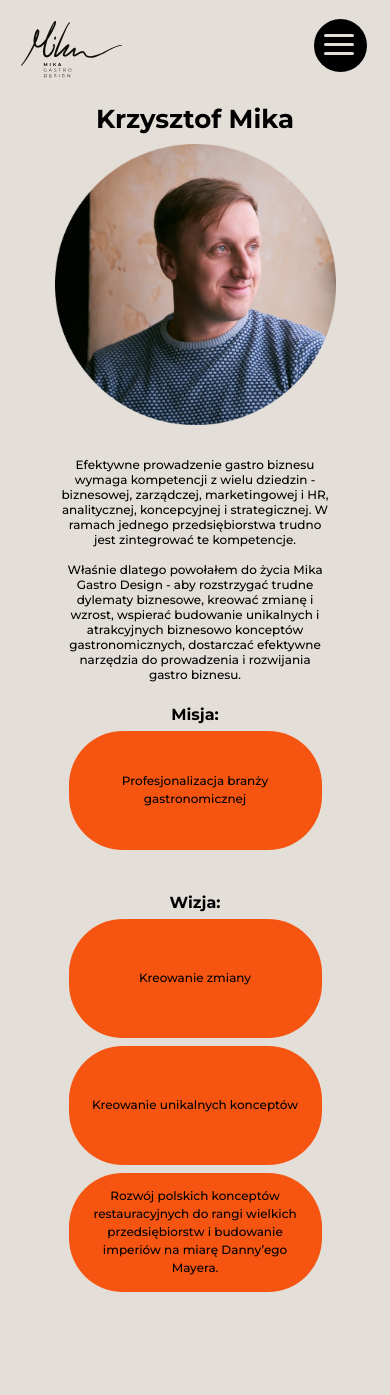
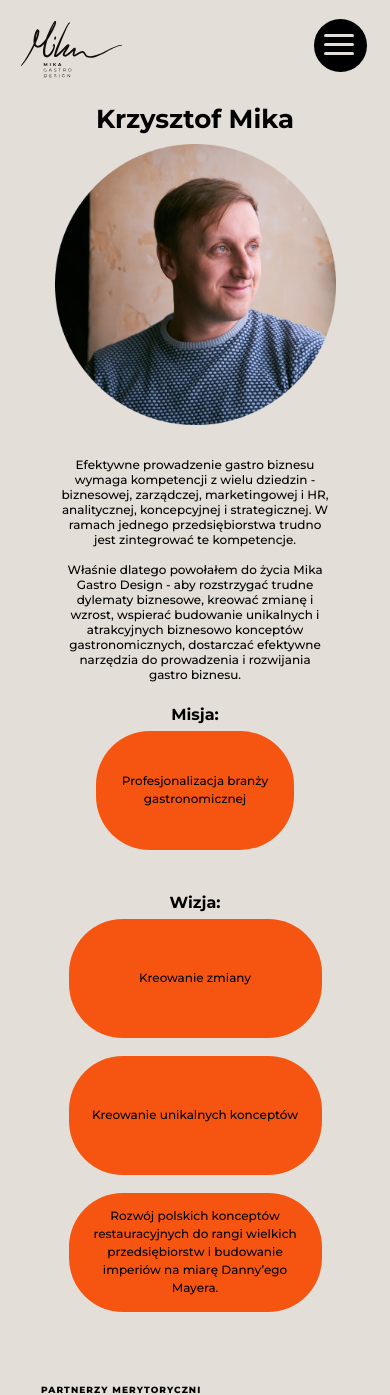
Before and after one commit to PIvSky/mgd_app, a React (Vite) app: page /about in a window 390 px wide. Before the commit the page ends 1292 px from the top, so only its background shows below. Built offline with nearby package versions, Linux system fonts and the light colour scheme.

Commit message:
added rectangle behaviour for tablet

```diff
--- a/src/components/About/About.jsx
+++ b/src/components/About/About.jsx
@@ -13,7 +13,7 @@ const About = () => {
             vision: [
                 'Kreowanie zmiany',
                 'Kreowanie unikalnych konceptów',
-                'Rozwój polskich konceptów restauracyjnych do rangi wielkich przedsiębiorstw i budowanie imperiów na miarę Danny’ego Mayera.'
+                'Rozwój polskich konceptów restauracyjnych do rangi wielkich przedsiębiorstw i budowanie imperiów na miarę Danny’ego Mayera.',
             ]
         }
     };
@@ -34,20 +34,29 @@ const About = () => {
                     </div>
                     <div className='bio-content-mission'>
                         <h4 className='mission-subtitle'>Misja:</h4>
+                        <div className='rect-container'>
                         {aboutData.content.mission.map((item, index) => (
                             <div className='mission-rect' key={index}>
                                 <p className='mission-rect-text'>{item}</p>
                             </div>
                         ))}
+                        </div>
                     </div>
                     <div className='bio-content-vision'>
                         <h4 className='vision-subtitle'>Wizja:</h4>
-                        {aboutData.content.vision.map((item, index) => (
-                            <div className='vision-rect' key={index}>
-                                <p className='vision-rect-text'>{item}</p>
-                            </div>
-                        ))}
+                        <div className='rect-container'>
+                            {aboutData.content.vision.map((item, index) => (
+                                <div className='vision-rect' key={index}>
+                                    <p className='vision-rect-text'>{item}</p>
+                                </div>
+                            ))}
+                        </div>
+
                     </div>
+                </div>
+                <div className='bio-partners'>
+                    <h4 className='partners-subtitle'>partnerzy merytoryczni</h4>
+
                 </div>
             </div>
         </div>
--- a/src/components/About/About.scss
+++ b/src/components/About/About.scss
@@ -48,16 +48,29 @@
 
                 h4 {
                     text-align: center;
+                    margin: 0 auto;
                 }
+                .rect-container {
+                    margin: 0 auto;
+                    display: flex;
+                    width: 80%;
+                    flex-direction: row;
+                    justify-content: center;
+                    align-items: center;
+                    flex-wrap: wrap;
 
                     .mission-rect {
-                    margin-top: 8px;
+                        margin-top: 18px;
+                        margin-inline: 10px;
                         width: 253px;
                         height: 119px;
                         border-radius: 54px;
                         background-color: map-get($colors, orange);
                         display: flex;
                         align-items: center;
+                        &:nth-child(1) {
+                            margin-top: 8px;
+                        }
 
                         &-text {
                             text-align: center;
@@ -70,6 +83,8 @@
                     }
                 }
 
+            }
+
             .bio-content-vision {
                 padding-top: 45px;
 
@@ -77,14 +92,27 @@
                     text-align: center;
                 }
 
+                .rect-container {
+                    margin: 0 auto;
+                    display: flex;
+                    width: 80%;
+                    flex-direction: row;
+                    justify-content: center;
+                    align-items: center;
+                    flex-wrap: wrap;
+
                     .vision-rect {
-                    margin-top: 8px;
+                        margin-top: 18px;
+                        margin-inline: 10px;
                         width: 253px;
                         height: 119px;
                         border-radius: 54px;
                         background-color: map-get($colors, orange);
                         display: flex;
                         align-items: center;
+                        &:nth-child(1) {
+                            margin-top: 8px;
+                        }
 
                         &-text {
                             text-align: center;
@@ -97,6 +125,22 @@
                         }
                     }
                 }
+
+            }
+        }
+
+        .bio-partners {
+            padding-top: 72px;
+            padding-left: 41px;
+
+            h4 {
+                font-size: 9px;
+                font-style: normal;
+                font-weight: 800;
+                line-height: normal;
+                letter-spacing: 1.08px;
+                text-transform: uppercase;
             }
         }
     }
+}
```
Lines whose indentation alone changed are shown as unchanged.
